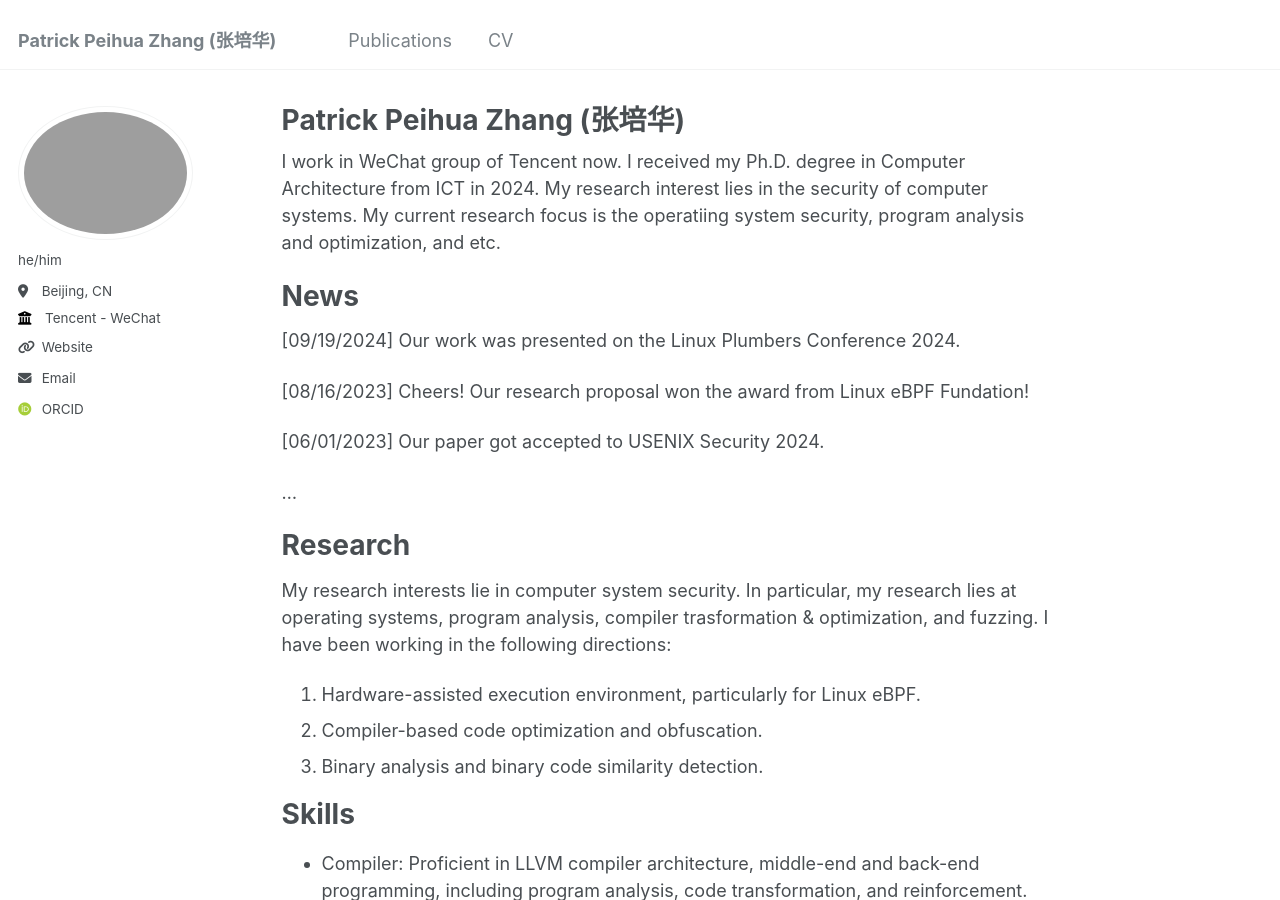
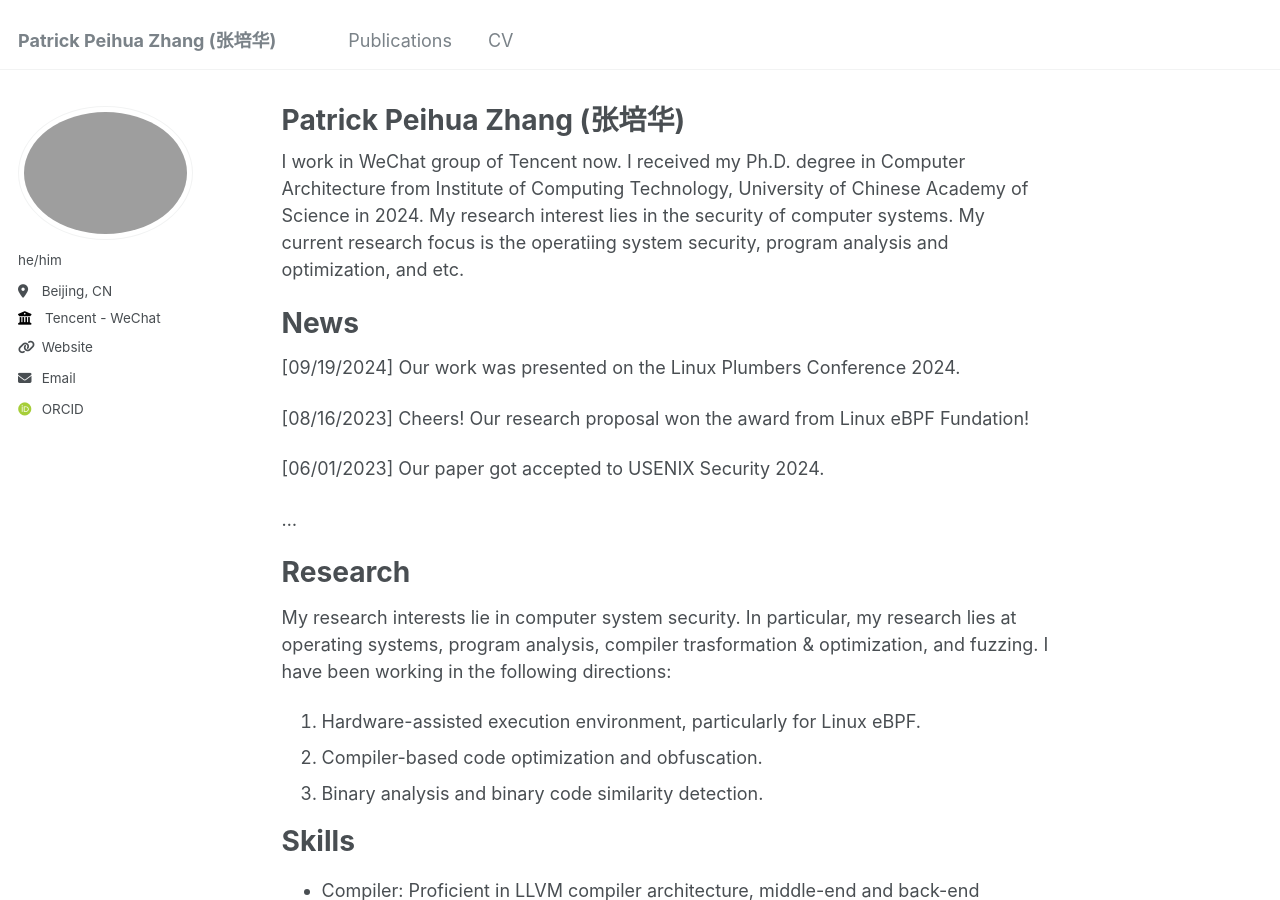
Before and after one commit to patrickphzhang/patrickphzhang.github.io, a Jekyll site: the page built from _pages/about.md, in a window 1280 px wide and 900 px high. Built offline with Jekyll 4.4.1, drawn with Linux system fonts in a browser that asks for light colours; some web fonts are replaced.

Commit message:
Update about.md

```diff
--- a/_pages/about.md
+++ b/_pages/about.md
@@ -7,7 +7,7 @@ redirect_from:
   - /about.html
 ---
 
-I work in WeChat group of Tencent now. I received my Ph.D. degree in Computer Architecture from ICT in 2024. My research interest lies in the security of computer systems. My current research focus is the operatiing system security, program analysis and optimization, and etc.
+I work in WeChat group of Tencent now. I received my Ph.D. degree in Computer Architecture from Institute of Computing Technology, University of Chinese Academy of Science in 2024. My research interest lies in the security of computer systems. My current research focus is the operatiing system security, program analysis and optimization, and etc.
 
 News
 ======
```
